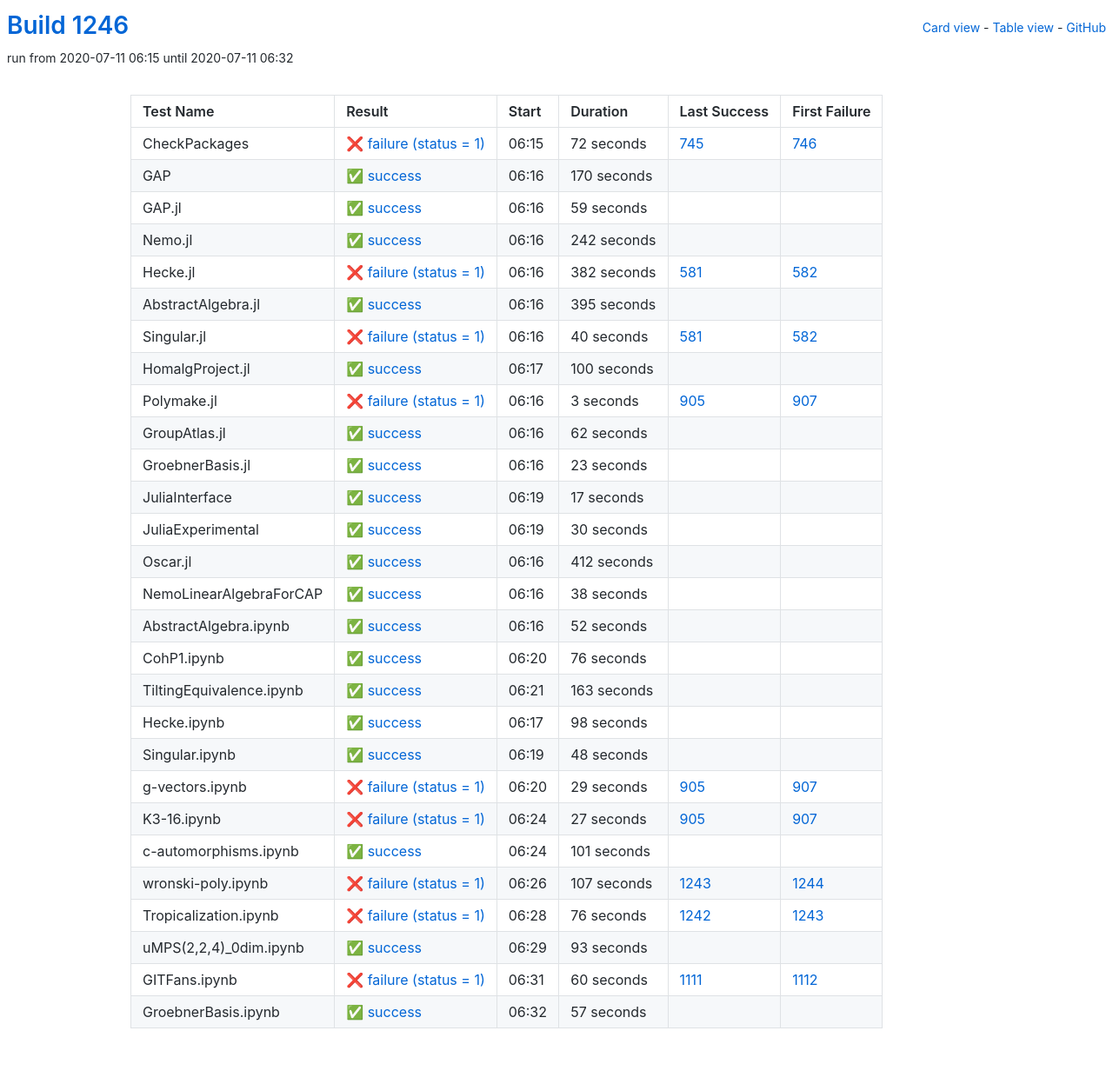
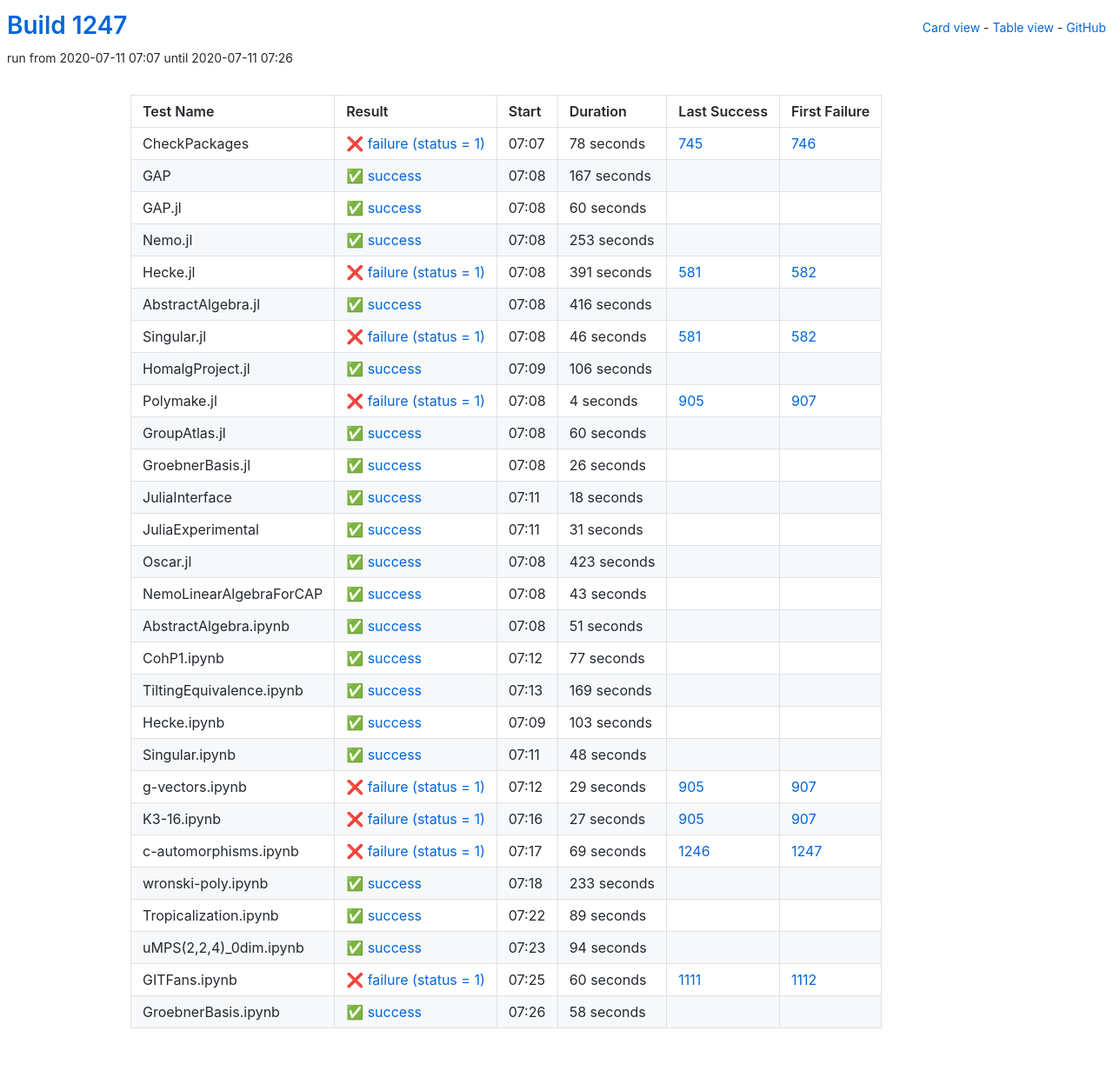
Before and after one commit to oscar-system/oscar-ci-status-1.4, a Jekyll site: the page built from table.html, in a window 1280 px wide. Shown: the whole page at 87% size. Built offline with Jekyll 4.4.1, drawn with Linux system fonts in a browser that asks for light colours.

Commit message:
Build #1247

```diff
--- a/_data/ci.yml
+++ b/_data/ci.yml
@@ -1,6 +1,6 @@
 ---
-build: 1246
-build_url: https://oscarci.mathematik.uni-kl.de/job/oscar-julia-1.4/1246/
+build: 1247
+build_url: https://oscarci.mathematik.uni-kl.de/job/oscar-julia-1.4/1247/
 job: oscar-julia-1.4
 organization: oscar-system
 repo: oscar-ci-status-1.4
@@ -8,236 +8,236 @@ repourl: https://github.com/oscar-system/oscar-ci-status-1.4
 tests:
 - name: CheckPackages
   id: checkpackages
-  log: https://oscarci.mathematik.uni-kl.de/job/oscar-julia-1.4/1246/artifact/logs/build-1246/CheckPackages.log
-  start: 2020-07-11 06:15
+  log: https://oscarci.mathematik.uni-kl.de/job/oscar-julia-1.4/1247/artifact/logs/build-1247/CheckPackages.log
+  start: 2020-07-11 07:07
   success: false
   exitcode: 1
   status: failure
-  duration: 72
+  duration: 78
   last_success: 745
   last_success_url: https://oscarci.mathematik.uni-kl.de/job/oscar-julia-1.4/745/
   first_failure: 746
   first_failure_url: https://oscarci.mathematik.uni-kl.de/job/oscar-julia-1.4/746/
 - name: GAP
   id: gap
-  log: https://oscarci.mathematik.uni-kl.de/job/oscar-julia-1.4/1246/artifact/logs/build-1246/GAP.log
-  start: 2020-07-11 06:16
+  log: https://oscarci.mathematik.uni-kl.de/job/oscar-julia-1.4/1247/artifact/logs/build-1247/GAP.log
+  start: 2020-07-11 07:08
   success: true
   exitcode: 0
   status: success
-  duration: 170
+  duration: 167
   last_success: false
   last_success_url:
   first_failure: false
   first_failure_url:
 - name: GAP.jl
   id: gap-jl
-  log: https://oscarci.mathematik.uni-kl.de/job/oscar-julia-1.4/1246/artifact/logs/build-1246/GAP.jl.log
-  start: 2020-07-11 06:16
+  log: https://oscarci.mathematik.uni-kl.de/job/oscar-julia-1.4/1247/artifact/logs/build-1247/GAP.jl.log
+  start: 2020-07-11 07:08
   success: true
   exitcode: 0
   status: success
-  duration: 59
+  duration: 60
   last_success: false
   last_success_url:
   first_failure: false
   first_failure_url:
 - name: Nemo.jl
   id: nemo-jl
-  log: https://oscarci.mathematik.uni-kl.de/job/oscar-julia-1.4/1246/artifact/logs/build-1246/Nemo.jl.log
-  start: 2020-07-11 06:16
+  log: https://oscarci.mathematik.uni-kl.de/job/oscar-julia-1.4/1247/artifact/logs/build-1247/Nemo.jl.log
+  start: 2020-07-11 07:08
   success: true
   exitcode: 0
   status: success
-  duration: 242
+  duration: 253
   last_success: false
   last_success_url:
   first_failure: false
   first_failure_url:
 - name: Hecke.jl
   id: hecke-jl
-  log: https://oscarci.mathematik.uni-kl.de/job/oscar-julia-1.4/1246/artifact/logs/build-1246/Hecke.jl.log
-  start: 2020-07-11 06:16
+  log: https://oscarci.mathematik.uni-kl.de/job/oscar-julia-1.4/1247/artifact/logs/build-1247/Hecke.jl.log
+  start: 2020-07-11 07:08
   success: false
   exitcode: 1
   status: failure
-  duration: 382
+  duration: 391
   last_success: 581
   last_success_url: https://oscarci.mathematik.uni-kl.de/job/oscar-julia-1.4/581/
   first_failure: 582
   first_failure_url: https://oscarci.mathematik.uni-kl.de/job/oscar-julia-1.4/582/
 - name: AbstractAlgebra.jl
   id: abstractalgebra-jl
-  log: https://oscarci.mathematik.uni-kl.de/job/oscar-julia-1.4/1246/artifact/logs/build-1246/AbstractAlgebra.jl.log
-  start: 2020-07-11 06:16
+  log: https://oscarci.mathematik.uni-kl.de/job/oscar-julia-1.4/1247/artifact/logs/build-1247/AbstractAlgebra.jl.log
+  start: 2020-07-11 07:08
   success: true
   exitcode: 0
   status: success
-  duration: 395
+  duration: 416
   last_success: false
   last_success_url:
   first_failure: false
   first_failure_url:
 - name: Singular.jl
   id: singular-jl
-  log: https://oscarci.mathematik.uni-kl.de/job/oscar-julia-1.4/1246/artifact/logs/build-1246/Singular.jl.log
-  start: 2020-07-11 06:16
+  log: https://oscarci.mathematik.uni-kl.de/job/oscar-julia-1.4/1247/artifact/logs/build-1247/Singular.jl.log
+  start: 2020-07-11 07:08
   success: false
   exitcode: 1
   status: failure
-  duration: 40
+  duration: 46
   last_success: 581
   last_success_url: https://oscarci.mathematik.uni-kl.de/job/oscar-julia-1.4/581/
   first_failure: 582
   first_failure_url: https://oscarci.mathematik.uni-kl.de/job/oscar-julia-1.4/582/
 - name: HomalgProject.jl
   id: homalgproject-jl
-  log: https://oscarci.mathematik.uni-kl.de/job/oscar-julia-1.4/1246/artifact/logs/build-1246/HomalgProject.jl.log
-  start: 2020-07-11 06:17
+  log: https://oscarci.mathematik.uni-kl.de/job/oscar-julia-1.4/1247/artifact/logs/build-1247/HomalgProject.jl.log
+  start: 2020-07-11 07:09
   success: true
   exitcode: 0
   status: success
-  duration: 100
+  duration: 106
   last_success: false
   last_success_url:
   first_failure: false
   first_failure_url:
 - name: Polymake.jl
   id: polymake-jl
-  log: https://oscarci.mathematik.uni-kl.de/job/oscar-julia-1.4/1246/artifact/logs/build-1246/Polymake.jl.log
-  start: 2020-07-11 06:16
+  log: https://oscarci.mathematik.uni-kl.de/job/oscar-julia-1.4/1247/artifact/logs/build-1247/Polymake.jl.log
+  start: 2020-07-11 07:08
   success: false
   exitcode: 1
   status: failure
-  duration: 3
+  duration: 4
   last_success: 905
   last_success_url: https://oscarci.mathematik.uni-kl.de/job/oscar-julia-1.4/905/
   first_failure: 907
   first_failure_url: https://oscarci.mathematik.uni-kl.de/job/oscar-julia-1.4/907/
 - name: GroupAtlas.jl
   id: groupatlas-jl
-  log: https://oscarci.mathematik.uni-kl.de/job/oscar-julia-1.4/1246/artifact/logs/build-1246/GroupAtlas.jl.log
-  start: 2020-07-11 06:16
+  log: https://oscarci.mathematik.uni-kl.de/job/oscar-julia-1.4/1247/artifact/logs/build-1247/GroupAtlas.jl.log
+  start: 2020-07-11 07:08
   success: true
   exitcode: 0
   status: success
-  duration: 62
+  duration: 60
   last_success: false
   last_success_url:
   first_failure: false
   first_failure_url:
 - name: GroebnerBasis.jl
   id: groebnerbasis-jl
-  log: https://oscarci.mathematik.uni-kl.de/job/oscar-julia-1.4/1246/artifact/logs/build-1246/GroebnerBasis.jl.log
-  start: 2020-07-11 06:16
+  log: https://oscarci.mathematik.uni-kl.de/job/oscar-julia-1.4/1247/artifact/logs/build-1247/GroebnerBasis.jl.log
+  start: 2020-07-11 07:08
   success: true
   exitcode: 0
   status: success
-  duration: 23
+  duration: 26
   last_success: false
   last_success_url:
   first_failure: false
   first_failure_url:
 - name: JuliaInterface
   id: juliainterface
-  log: https://oscarci.mathematik.uni-kl.de/job/oscar-julia-1.4/1246/artifact/logs/build-1246/JuliaInterface.log
-  start: 2020-07-11 06:19
+  log: https://oscarci.mathematik.uni-kl.de/job/oscar-julia-1.4/1247/artifact/logs/build-1247/JuliaInterface.log
+  start: 2020-07-11 07:11
   success: true
   exitcode: 0
   status: success
-  duration: 17
+  duration: 18
   last_success: false
   last_success_url:
   first_failure: false
   first_failure_url:
 - name: JuliaExperimental
   id: juliaexperimental
-  log: https://oscarci.mathematik.uni-kl.de/job/oscar-julia-1.4/1246/artifact/logs/build-1246/JuliaExperimental.log
-  start: 2020-07-11 06:19
+  log: https://oscarci.mathematik.uni-kl.de/job/oscar-julia-1.4/1247/artifact/logs/build-1247/JuliaExperimental.log
+  start: 2020-07-11 07:11
   success: true
   exitcode: 0
   status: success
-  duration: 30
+  duration: 31
   last_success: false
   last_success_url:
   first_failure: false
   first_failure_url:
 - name: Oscar.jl
   id: oscar-jl
-  log: https://oscarci.mathematik.uni-kl.de/job/oscar-julia-1.4/1246/artifact/logs/build-1246/Oscar.jl.log
-  start: 2020-07-11 06:16
+  log: https://oscarci.mathematik.uni-kl.de/job/oscar-julia-1.4/1247/artifact/logs/build-1247/Oscar.jl.log
+  start: 2020-07-11 07:08
   success: true
   exitcode: 0
   status: success
-  duration: 412
+  duration: 423
   last_success: false
   last_success_url:
   first_failure: false
   first_failure_url:
 - name: NemoLinearAlgebraForCAP
   id: nemolinearalgebraforcap
-  log: https://oscarci.mathematik.uni-kl.de/job/oscar-julia-1.4/1246/artifact/logs/build-1246/NemoLinearAlgebraForCAP.log
-  start: 2020-07-11 06:16
+  log: https://oscarci.mathematik.uni-kl.de/job/oscar-julia-1.4/1247/artifact/logs/build-1247/NemoLinearAlgebraForCAP.log
+  start: 2020-07-11 07:08
   success: true
   exitcode: 0
   status: success
-  duration: 38
+  duration: 43
   last_success: false
   last_success_url:
   first_failure: false
   first_failure_url:
 - name: AbstractAlgebra.ipynb
   id: abstractalgebra-ipynb
-  log: https://oscarci.mathematik.uni-kl.de/job/oscar-julia-1.4/1246/artifact/logs/build-1246/AbstractAlgebra.ipynb.log
-  start: 2020-07-11 06:16
+  log: https://oscarci.mathematik.uni-kl.de/job/oscar-julia-1.4/1247/artifact/logs/build-1247/AbstractAlgebra.ipynb.log
+  start: 2020-07-11 07:08
   success: true
   exitcode: 0
   status: success
-  duration: 52
+  duration: 51
   last_success: false
   last_success_url:
   first_failure: false
   first_failure_url:
 - name: CohP1.ipynb
   id: cohp1-ipynb
-  log: https://oscarci.mathematik.uni-kl.de/job/oscar-julia-1.4/1246/artifact/logs/build-1246/CohP1.ipynb.log
-  start: 2020-07-11 06:20
+  log: https://oscarci.mathematik.uni-kl.de/job/oscar-julia-1.4/1247/artifact/logs/build-1247/CohP1.ipynb.log
+  start: 2020-07-11 07:12
   success: true
   exitcode: 0
   status: success
-  duration: 76
+  duration: 77
   last_success: false
   last_success_url:
   first_failure: false
   first_failure_url:
 - name: TiltingEquivalence.ipynb
   id: tiltingequivalence-ipynb
-  log: https://oscarci.mathematik.uni-kl.de/job/oscar-julia-1.4/1246/artifact/logs/build-1246/TiltingEquivalence.ipynb.log
-  start: 2020-07-11 06:21
+  log: https://oscarci.mathematik.uni-kl.de/job/oscar-julia-1.4/1247/artifact/logs/build-1247/TiltingEquivalence.ipynb.log
+  start: 2020-07-11 07:13
   success: true
   exitcode: 0
   status: success
-  duration: 163
+  duration: 169
   last_success: false
   last_success_url:
   first_failure: false
   first_failure_url:
 - name: Hecke.ipynb
   id: hecke-ipynb
-  log: https://oscarci.mathematik.uni-kl.de/job/oscar-julia-1.4/1246/artifact/logs/build-1246/Hecke.ipynb.log
-  start: 2020-07-11 06:17
+  log: https://oscarci.mathematik.uni-kl.de/job/oscar-julia-1.4/1247/artifact/logs/build-1247/Hecke.ipynb.log
+  start: 2020-07-11 07:09
   success: true
   exitcode: 0
   status: success
-  duration: 98
+  duration: 103
   last_success: false
   last_success_url:
   first_failure: false
   first_failure_url:
 - name: Singular.ipynb
   id: singular-ipynb
-  log: https://oscarci.mathematik.uni-kl.de/job/oscar-julia-1.4/1246/artifact/logs/build-1246/Singular.ipynb.log
-  start: 2020-07-11 06:19
+  log: https://oscarci.mathematik.uni-kl.de/job/oscar-julia-1.4/1247/artifact/logs/build-1247/Singular.ipynb.log
+  start: 2020-07-11 07:11
   success: true
   exitcode: 0
   status: success
@@ -248,8 +248,8 @@ tests:
   first_failure_url:
 - name: g-vectors.ipynb
   id: g-vectors-ipynb
-  log: https://oscarci.mathematik.uni-kl.de/job/oscar-julia-1.4/1246/artifact/logs/build-1246/g-vectors.ipynb.log
-  start: 2020-07-11 06:20
+  log: https://oscarci.mathematik.uni-kl.de/job/oscar-julia-1.4/1247/artifact/logs/build-1247/g-vectors.ipynb.log
+  start: 2020-07-11 07:12
   success: false
   exitcode: 1
   status: failure
@@ -260,8 +260,8 @@ tests:
   first_failure_url: https://oscarci.mathematik.uni-kl.de/job/oscar-julia-1.4/907/
 - name: K3-16.ipynb
   id: k3-16-ipynb
-  log: https://oscarci.mathematik.uni-kl.de/job/oscar-julia-1.4/1246/artifact/logs/build-1246/K3-16.ipynb.log
-  start: 2020-07-11 06:24
+  log: https://oscarci.mathematik.uni-kl.de/job/oscar-julia-1.4/1247/artifact/logs/build-1247/K3-16.ipynb.log
+  start: 2020-07-11 07:16
   success: false
   exitcode: 1
   status: failure
@@ -272,56 +272,56 @@ tests:
   first_failure_url: https://oscarci.mathematik.uni-kl.de/job/oscar-julia-1.4/907/
 - name: c-automorphisms.ipynb
   id: c-automorphisms-ipynb
-  log: https://oscarci.mathematik.uni-kl.de/job/oscar-julia-1.4/1246/artifact/logs/build-1246/c-automorphisms.ipynb.log
-  start: 2020-07-11 06:24
+  log: https://oscarci.mathematik.uni-kl.de/job/oscar-julia-1.4/1247/artifact/logs/build-1247/c-automorphisms.ipynb.log
+  start: 2020-07-11 07:17
+  success: false
+  exitcode: 1
+  status: failure
+  duration: 69
+  last_success: 1246
+  last_success_url: https://oscarci.mathematik.uni-kl.de/job/oscar-julia-1.4/1246/
+  first_failure: 1247
+  first_failure_url: https://oscarci.mathematik.uni-kl.de/job/oscar-julia-1.4/1247/
+- name: wronski-poly.ipynb
+  id: wronski-poly-ipynb
+  log: https://oscarci.mathematik.uni-kl.de/job/oscar-julia-1.4/1247/artifact/logs/build-1247/wronski-poly.ipynb.log
+  start: 2020-07-11 07:18
   success: true
   exitcode: 0
   status: success
-  duration: 101
+  duration: 233
   last_success: false
   last_success_url:
   first_failure: false
   first_failure_url:
-- name: wronski-poly.ipynb
-  id: wronski-poly-ipynb
-  log: https://oscarci.mathematik.uni-kl.de/job/oscar-julia-1.4/1246/artifact/logs/build-1246/wronski-poly.ipynb.log
-  start: 2020-07-11 06:26
-  success: false
-  exitcode: 1
-  status: failure
-  duration: 107
-  last_success: 1243
-  last_success_url: https://oscarci.mathematik.uni-kl.de/job/oscar-julia-1.4/1243/
-  first_failure: 1244
-  first_failure_url: https://oscarci.mathematik.uni-kl.de/job/oscar-julia-1.4/1244/
 - name: Tropicalization.ipynb
   id: tropicalization-ipynb
-  log: https://oscarci.mathematik.uni-kl.de/job/oscar-julia-1.4/1246/artifact/logs/build-1246/Tropicalization.ipynb.log
-  start: 2020-07-11 06:28
-  success: false
-  exitcode: 1
-  status: failure
-  duration: 76
-  last_success: 1242
-  last_success_url: https://oscarci.mathematik.uni-kl.de/job/oscar-julia-1.4/1242/
-  first_failure: 1243
-  first_failure_url: https://oscarci.mathematik.uni-kl.de/job/oscar-julia-1.4/1243/
-- name: uMPS(2,2,4)_0dim.ipynb
-  id: umps-2-2-4-0dim-ipynb
-  log: https://oscarci.mathematik.uni-kl.de/job/oscar-julia-1.4/1246/artifact/logs/build-1246/uMPS-2-2-4-_0dim.ipynb.log
-  start: 2020-07-11 06:29
+  log: https://oscarci.mathematik.uni-kl.de/job/oscar-julia-1.4/1247/artifact/logs/build-1247/Tropicalization.ipynb.log
+  start: 2020-07-11 07:22
   success: true
   exitcode: 0
   status: success
-  duration: 93
+  duration: 89
+  last_success: false
+  last_success_url:
+  first_failure: false
+  first_failure_url:
+- name: uMPS(2,2,4)_0dim.ipynb
+  id: umps-2-2-4-0dim-ipynb
+  log: https://oscarci.mathematik.uni-kl.de/job/oscar-julia-1.4/1247/artifact/logs/build-1247/uMPS-2-2-4-_0dim.ipynb.log
+  start: 2020-07-11 07:23
+  success: true
+  exitcode: 0
+  status: success
+  duration: 94
   last_success: false
   last_success_url:
   first_failure: false
   first_failure_url:
 - name: GITFans.ipynb
   id: gitfans-ipynb
-  log: https://oscarci.mathematik.uni-kl.de/job/oscar-julia-1.4/1246/artifact/logs/build-1246/GITFans.ipynb.log
-  start: 2020-07-11 06:31
+  log: https://oscarci.mathematik.uni-kl.de/job/oscar-julia-1.4/1247/artifact/logs/build-1247/GITFans.ipynb.log
+  start: 2020-07-11 07:25
   success: false
   exitcode: 1
   status: failure
@@ -332,12 +332,12 @@ tests:
   first_failure_url: https://oscarci.mathematik.uni-kl.de/job/oscar-julia-1.4/1112/
 - name: GroebnerBasis.ipynb
   id: groebnerbasis-ipynb
-  log: https://oscarci.mathematik.uni-kl.de/job/oscar-julia-1.4/1246/artifact/logs/build-1246/GroebnerBasis.ipynb.log
-  start: 2020-07-11 06:32
+  log: https://oscarci.mathematik.uni-kl.de/job/oscar-julia-1.4/1247/artifact/logs/build-1247/GroebnerBasis.ipynb.log
+  start: 2020-07-11 07:26
   success: true
   exitcode: 0
   status: success
-  duration: 57
+  duration: 58
   last_success: false
   last_success_url:
   first_failure: false
```
Also changed, not shown: README.md.
